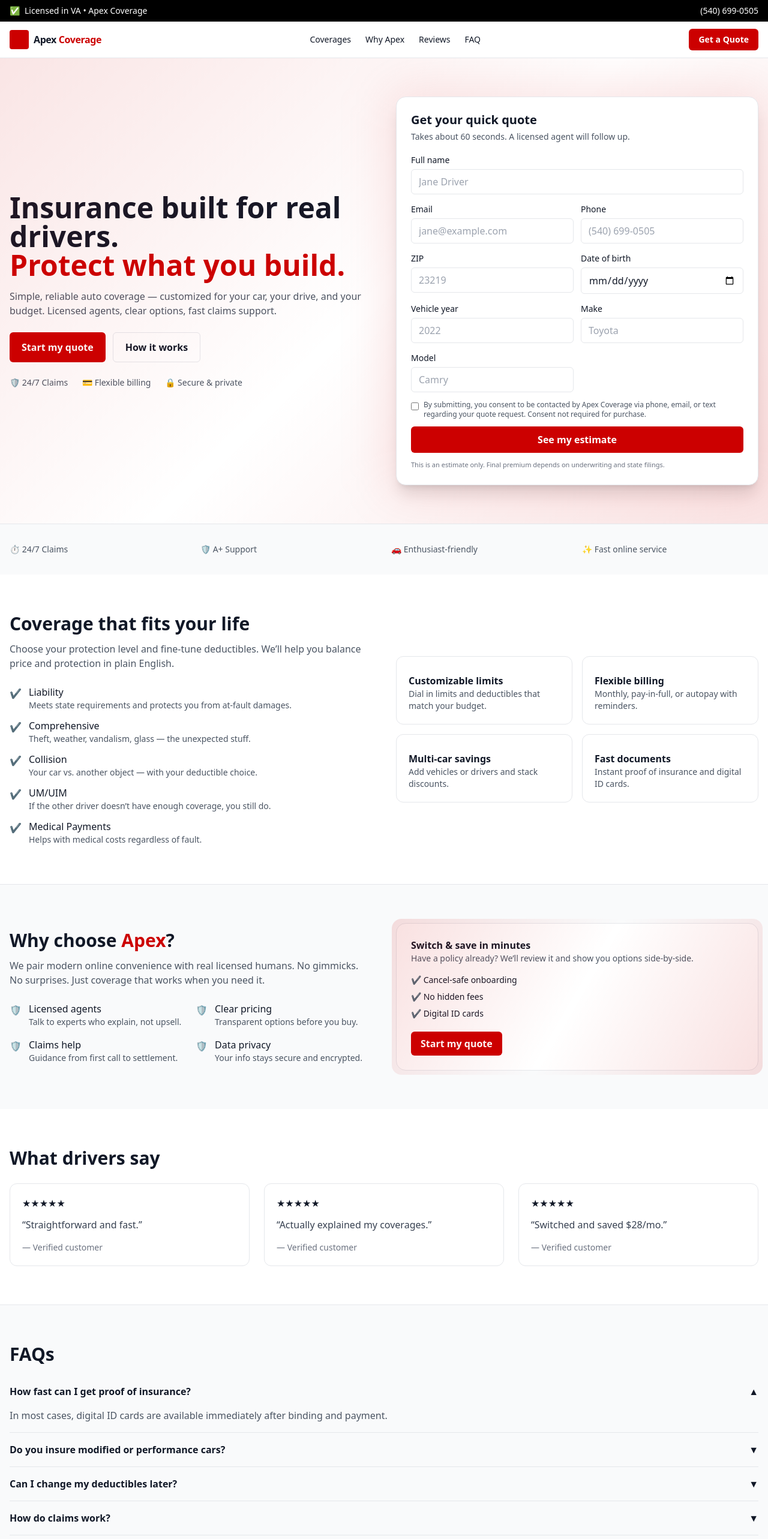
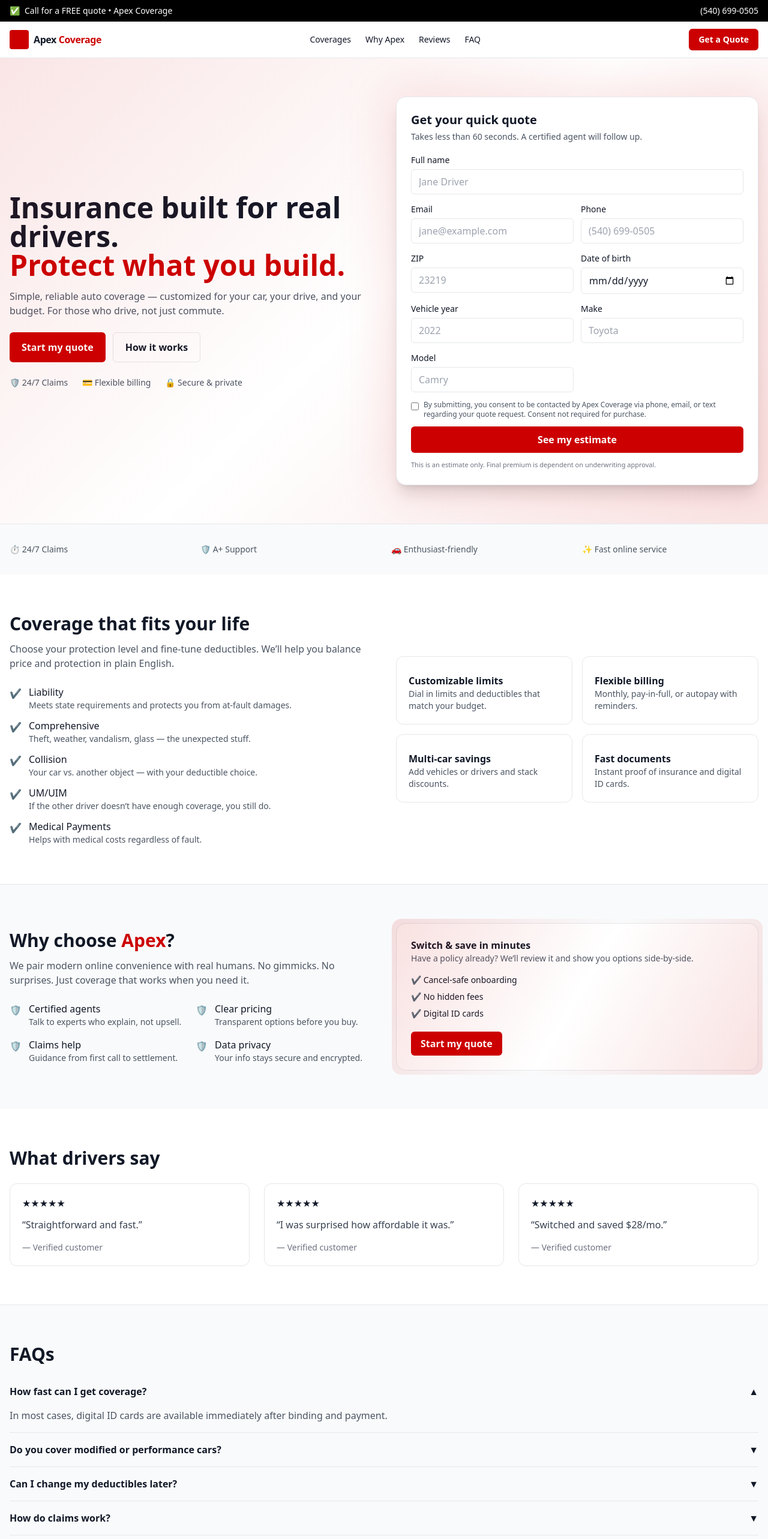
Before and after one commit to apexcoverage/Apex-Coverage-Site, a Next.js app: page / in a window 1280 px wide. Shown: the top 2566 px of the page at 60% size. Built offline with nearby package versions, Linux system fonts and the light colour scheme.

Commit message:
Update ApexCoverageSite.tsx
changed website verbage

```diff
--- a/components/ApexCoverageSite.tsx
+++ b/components/ApexCoverageSite.tsx
@@ -31,7 +31,7 @@ export default function ApexCoverageSite() {
     }
     const payload = Object.fromEntries(form.entries());
     console.log('Quote form submitted:', payload);
-    alert('Thanks! We received your info. A licensed agent will follow up shortly.');
+    alert('Thanks! We received your info. A certified agent will follow up shortly.');
     (e.target as HTMLFormElement).reset();
     setConsent(false);
   }
@@ -43,7 +43,7 @@ export default function ApexCoverageSite() {
         <div className="max-w-7xl mx-auto px-4 py-2 flex items-center justify-between">
           <div className="flex items-center gap-2">
             <span>✅</span>
-            <span>Licensed in VA • Apex Coverage</span>
+            <span>Call for a FREE quote • Apex Coverage</span>
           </div>
           <a href="tel:+15551234567" className="hover:opacity-90">
             (540) 699-0505
@@ -84,7 +84,7 @@ export default function ApexCoverageSite() {
               <span className="text-[#cc0000]">Protect what you build.</span>
             </h1>
             <p className="mt-4 text-gray-600 max-w-prose">
-              Simple, reliable auto coverage — customized for your car, your drive, and your budget. Licensed agents, clear options, fast claims support.
+              Simple, reliable auto coverage — customized for your car, your drive, and your budget. For those who drive, not just commute.
             </p>
             <div className="mt-6 flex flex-wrap gap-3">
               <a href="#quote" className="inline-flex items-center gap-2 bg-[#cc0000] text-white px-5 py-3 rounded-md font-semibold hover:bg-red-700 transition">
@@ -105,7 +105,7 @@ export default function ApexCoverageSite() {
             <div className="absolute -inset-4 bg-[#cc0000]/10 blur-2xl rounded-3xl" aria-hidden />
             <div className="relative bg-white border rounded-2xl shadow-xl p-6" id="quote">
               <h3 className="text-xl font-semibold mb-1">Get your quick quote</h3>
-              <p className="text-sm text-gray-600 mb-4">Takes about 60 seconds. A licensed agent will follow up.</p>
+              <p className="text-sm text-gray-600 mb-4">Takes less than 60 seconds. A certified agent will follow up.</p>
 
               <form onSubmit={onSubmitQuote} className="grid grid-cols-1 sm:grid-cols-2 gap-3">
                 <div className="sm:col-span-2">
@@ -149,7 +149,7 @@ export default function ApexCoverageSite() {
                 <div className="sm:col-span-2">
                   <button className="w-full bg-[#cc0000] hover:bg-red-700 text-white font-semibold py-2.5 rounded-md">See my estimate</button>
                 </div>
-                <p className="sm:col-span-2 text-[11px] text-gray-500">This is an estimate only. Final premium depends on underwriting and state filings.</p>
+                <p className="sm:col-span-2 text-[11px] text-gray-500">This is an estimate only. Final premium is dependent on underwriting approval.</p>
               </form>
             </div>
           </div>
@@ -214,11 +214,11 @@ export default function ApexCoverageSite() {
               Why choose <span className="text-[#cc0000]">Apex</span>?
             </h2>
             <p className="mt-3 text-gray-600">
-              We pair modern online convenience with real licensed humans. No gimmicks. No surprises. Just coverage that works when you need it.
+              We pair modern online convenience with real humans. No gimmicks. No surprises. Just coverage that works when you need it.
             </p>
             <div className="mt-6 grid sm:grid-cols-2 gap-4">
               {[
-                { t: 'Licensed agents', s: 'Talk to experts who explain, not upsell.' },
+                { t: 'Certified agents', s: 'Talk to experts who explain, not upsell.' },
                 { t: 'Clear pricing', s: 'Transparent options before you buy.' },
                 { t: 'Claims help', s: 'Guidance from first call to settlement.' },
                 { t: 'Data privacy', s: 'Your info stays secure and encrypted.' },
@@ -255,7 +255,7 @@ export default function ApexCoverageSite() {
       <section id="reviews" className="max-w-7xl mx-auto px-4 py-16">
         <h2 className="text-3xl font-bold">What drivers say</h2>
         <div className="mt-6 grid md:grid-cols-3 gap-6">
-          {['Straightforward and fast.', 'Actually explained my coverages.', 'Switched and saved $28/mo.'].map((t, i) => (
+          {['Straightforward and fast.', 'I was surprised how affordable it was.', 'Switched and saved $28/mo.'].map((t, i) => (
             <div key={i} className="border rounded-xl p-5">
               <div>★★★★★</div>
               <p className="mt-3 text-gray-700">“{t}”</p>
@@ -270,8 +270,8 @@ export default function ApexCoverageSite() {
         <div className="max-w-7xl mx-auto px-4 py-16">
           <h2 className="text-3xl font-bold">FAQs</h2>
           <div className="mt-4">
-            <FAQItem i={0} q="How fast can I get proof of insurance?" a="In most cases, digital ID cards are available immediately after binding and payment." />
-            <FAQItem i={1} q="Do you insure modified or performance cars?" a="Yes. We’ll review your build list and place you with carriers that support enthusiast vehicles." />
+            <FAQItem i={0} q="How fast can I get coverage?" a="In most cases, digital ID cards are available immediately after binding and payment." />
+            <FAQItem i={1} q="Do you cover modified or performance cars?" a="Yes. We’ll review your build list and work with your enthusiast needs." />
             <FAQItem i={2} q="Can I change my deductibles later?" a="Absolutely. Adjustments can be made at renewal or mid-term in most cases." />
             <FAQItem i={3} q="How do claims work?" a="Report a claim 24/7. We coordinate with the carrier and keep you updated from start to finish." />
           </div>
@@ -297,7 +297,7 @@ export default function ApexCoverageSite() {
               <div className="h-8 w-8 rounded" style={{ background: '#cc0000' }} />
               <span className="font-semibold text-white">Apex Coverage</span>
             </div>
-            <p className="mt-3 text-sm">Simple, reliable auto insurance for real drivers.</p>
+            <p className="mt-3 text-sm">For those who drive, not just commute.</p>
           </div>
           <div>
             <div className="font-semibold text-white">Company</div>
@@ -326,7 +326,7 @@ export default function ApexCoverageSite() {
         </div>
         <div className="border-t border-white/10">
           <div className="max-w-7xl mx-auto px-4 py-6 text-xs text-gray-400">
-            © {new Date().getFullYear()} Apex Coverage LLC. All rights reserved. Policy forms and rates subject to state approval. This site provides general info and is not a binding offer of insurance. <a href="#" className="underline">Privacy</a> • <a href="#" className="underline">Terms</a>
+            © {new Date().getFullYear()} Apex Coverage. All rights reserved. Policy forms and rates subject final approval. This site provides general info and is not a binding offer of insurance. <a href="#" className="underline">Privacy</a> • <a href="#" className="underline">Terms</a>
           </div>
         </div>
       </footer>
```
